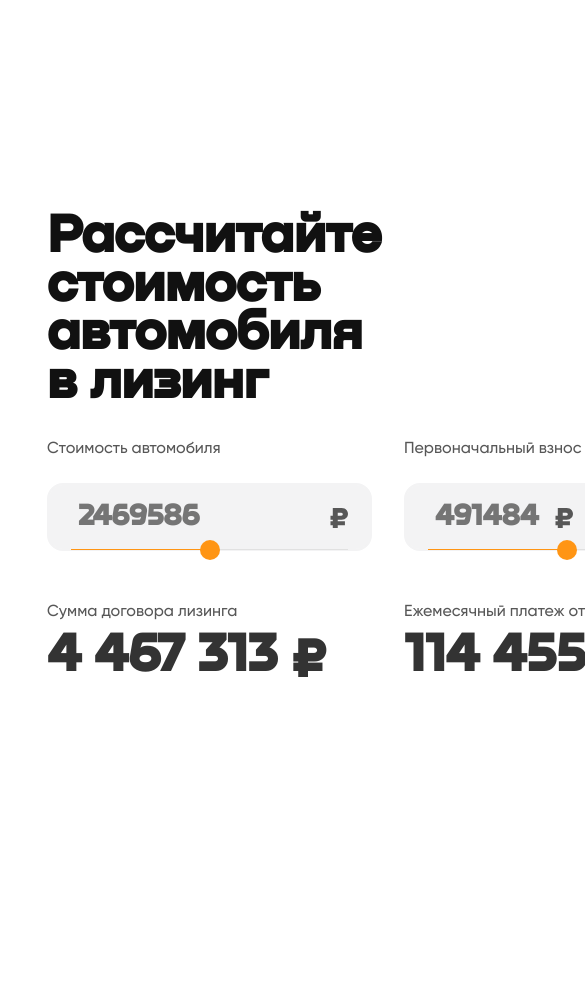
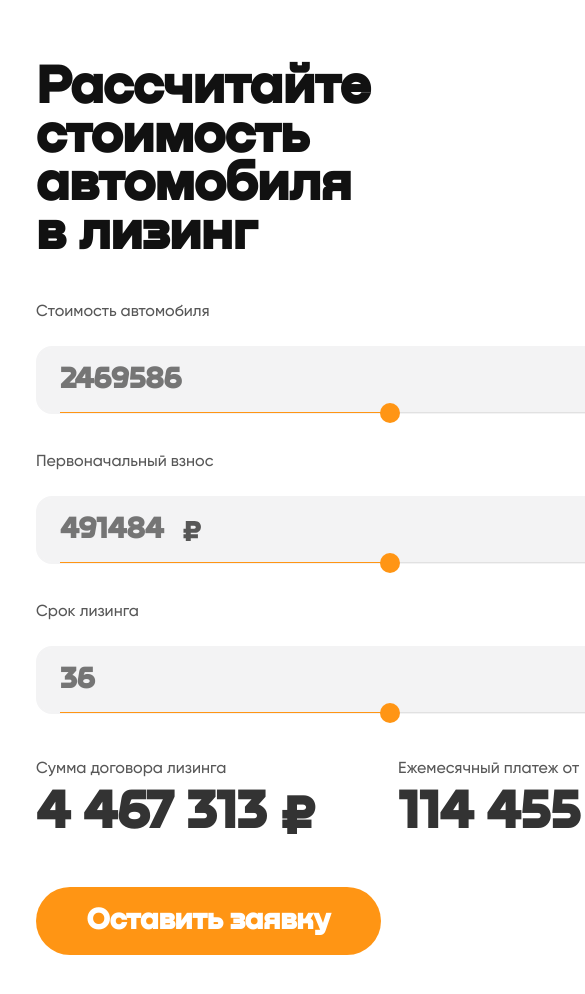
Before and after one commit to Evelina-Khabirova/calculate-cost-car, a website built with webpack: page src/index.html in a window 390 px wide. Shown: the top 994 px of the page, 585 px wide, since content can reach past the window. Before the commit the page ends 894 px from the top, so only its background shows below. Built offline with nearby package versions, Linux system fonts and the light colour scheme.

Commit message:
Версия сайта для планшетов

```diff
--- a/blocks/calculate/__leasing-amount/calculate__leasing-amount.css
+++ b/blocks/calculate/__leasing-amount/calculate__leasing-amount.css
@@ -7,4 +7,11 @@
   font-size: 54px;
   line-height: 90%;
   color: #333333;
+  width: 345px;
 }
+
+@media screen and (max-width: 1119px) {
+  .calculate__leasing-amount {
+    width: 345px;
+  }
+}
--- a/blocks/calculate/__link/calculate__link.css
+++ b/blocks/calculate/__link/calculate__link.css
@@ -29,8 +29,14 @@
   background: rgba(255, 149, 20, 0.4);
 }
 
-@media screen and (max-width: 1300px) {
+@media screen and (max-width: 1439px) {
   .calculate__link {
     width: 320px;
   }
 }
+
+@media screen and (max-width: 1119px) {
+  .calculate__link {
+    width: 345px;
+  }
+}
--- a/blocks/calculate/__range-box/calculate__range-box.css
+++ b/blocks/calculate/__range-box/calculate__range-box.css
@@ -3,3 +3,10 @@
   flex-direction: column;
   position: relative;
 }
+
+@media screen and (max-width: 1119px) {
+  .calculate__range-box {
+    grid-column-start: 1;
+    grid-column-end: 3;
+  }
+}
--- a/blocks/calculate/__range-img/_center/calculate__range-img_center.css
+++ b/blocks/calculate/__range-img/_center/calculate__range-img_center.css
@@ -3,8 +3,14 @@
 }
 
 
-@media screen and (max-width: 1300px) {
+@media screen and (max-width: 1439px) {
   .calculate__range-img_center {
     right: 153px;
   }
 }
+
+@media screen and (max-width: 1119px) {
+  .calculate__range-img_center {
+    left: 147px;
+  }
+}
--- a/blocks/calculate/__range-img/calculate__range-img.css
+++ b/blocks/calculate/__range-img/calculate__range-img.css
@@ -5,3 +5,7 @@
   right: 21px;
   z-index: 2;
 }
+
+.calculate__range-input:disabled + .calculate__range-img {
+  opacity: .5;
+}
--- a/blocks/calculate/__range-input/calculate__range-input.css
+++ b/blocks/calculate/__range-input/calculate__range-input.css
@@ -14,6 +14,7 @@
   border-radius: 16px;
   position: relative;
   z-index: 1;
+  cursor: text;
 }
 
 .calculate__range-input:focus {
@@ -26,9 +27,19 @@
   outline: none;
 }
 
-@media screen and (max-width: 1300px) {
+.calculate__range-input:disabled {
+  cursor: default;
+  opacity: .5;
+}
+
+@media screen and (max-width: 1439px) {
   .calculate__range-input {
     width: 270px;
-    padding-left: 29px;
   }
 }
+
+@media screen and (max-width: 1119px) {
+  .calculate__range-input {
+    width: 648px;
+  }
+}
--- a/blocks/calculate/__range/calculate__range.css
+++ b/blocks/calculate/__range/calculate__range.css
@@ -6,6 +6,11 @@
   grid-column-end: 3;
   cursor: ew-resize;
   z-index: 2;
+}
+
+.calculate__range:disabled {
+  cursor: default;
+  opacity: .5;
 }
 
 input[type="range"] {
@@ -17,6 +22,12 @@ input[type="range"] {
   background-repeat: no-repeat;
 }
 
+input[type="range"]:disabled {
+  -webkit-appearance: none;
+  cursor: default;
+  opacity: .5;
+}
+
 input[type="range"]::-webkit-slider-thumb {
   -webkit-appearance: none;
   height: 20px;
@@ -25,3 +36,9 @@ input[type="range"]::-webkit-slider-thumb {
   background: #FF9514;;
   cursor: ew-resize;
 }
+
+input[type="range"]::-webkit-slider-thumb:disabled {
+  -webkit-appearance: none;
+  cursor: default;
+  opacity: .5;
+}
--- a/blocks/calculate/__result-text/calculate__result-text.css
+++ b/blocks/calculate/__result-text/calculate__result-text.css
@@ -8,3 +8,10 @@
   line-height: 150%;
   color: #575757;
 }
+
+@media screen and (max-width: 1119px) {
+  .calculate__result-text {
+    margin-top: 5px;
+    width: 345px;
+  }
+}
--- a/blocks/calculate/__text/_background/calculate__text_background.css
+++ b/blocks/calculate/__text/_background/calculate__text_background.css
@@ -1,5 +1,5 @@
 .calculate__text_background {
-  background: #EBEBEC;
+  background-color: #EBEBEC;
   border-radius: 16px;
   font-size: 20px;
   line-height: 120%;
@@ -8,3 +8,7 @@
   right: 5px;
   z-index: 2;
 }
+
+.calculate__range-input:disabled + .calculate__text_background {
+  opacity: .5;
+}
--- a/blocks/calculate/__text/calculate__text.css
+++ b/blocks/calculate/__text/calculate__text.css
@@ -17,3 +17,7 @@
   right: 24px;
   z-index: 2;
 }
+
+.calculate__range-input:disabled + .calculate__text {
+  opacity: .5;
+}
--- a/blocks/calculate/calculate.css
+++ b/blocks/calculate/calculate.css
@@ -7,3 +7,14 @@
   row-gap: 50px;
   column-gap: 32px;
 }
+
+@media screen and (max-width: 1119px) {
+  .calculate {
+    margin: 44px 0 156px;
+    padding: 0 36px;
+    grid-template-columns: repeat(2, minmax(min-content, max-content));
+    grid-template-rows: repeat(5, minmax(min-content, max-content));
+    row-gap: 39px;
+    column-gap: 17px;
+  }
+}
--- a/blocks/header/header.css
+++ b/blocks/header/header.css
@@ -8,3 +8,11 @@
   font-size: 54px;
   line-height: 90%;
 }
+
+@media screen and (max-width: 1119px) {
+  .header {
+    width: 90%;
+    margin-top: 64px;
+    padding: 0 36px;
+  }
+}
--- a/src/index.html
+++ b/src/index.html
@@ -15,8 +15,8 @@
         class="calculate__range-input"
         id="costcarvalue"
         placeholder="2469586"
-      />
-      <img src="<%=require('../images/rub.svg')%>" class="calculate__range-img" />
+      >
+      <img src="<%=require('../images/rub.svg')%>" class="calculate__range-img" alt="Рубль">
       <input
         class="calculate__range"
         type="range"
@@ -33,8 +33,8 @@
         class="calculate__range-input"
         id="initialpaymentvalue"
         placeholder="491484"
-      />
-      <img src="<%=require('../images/rub.svg')%>" class="calculate__range-img calculate__range-img_center" />
+      >
+      <img src="<%=require('../images/rub.svg')%>" class="calculate__range-img calculate__range-img_center" alt="Рубль">
       <p class="calculate__text calculate__text_background">13%</p>
       <input
         class="calculate__range"
@@ -52,7 +52,7 @@
         class="calculate__range-input"
         id="leasetermvalue"
         placeholder="36"
-      />
+      >
       <p class="calculate__text">мес.</p>
       <input
         class="calculate__range"
@@ -62,7 +62,7 @@
         min="0"
         max="72"
         oninput="leasetermvalue.value=value"
-      />
+      >
     </div>
     <div class="calculate__result-box">
       <p class="calculate__result-text">Сумма договора лизинга</p>
```
Also changed, not shown: blocks/calculate/__range-name/calculate__range-name.css (line endings or trailing spaces).
